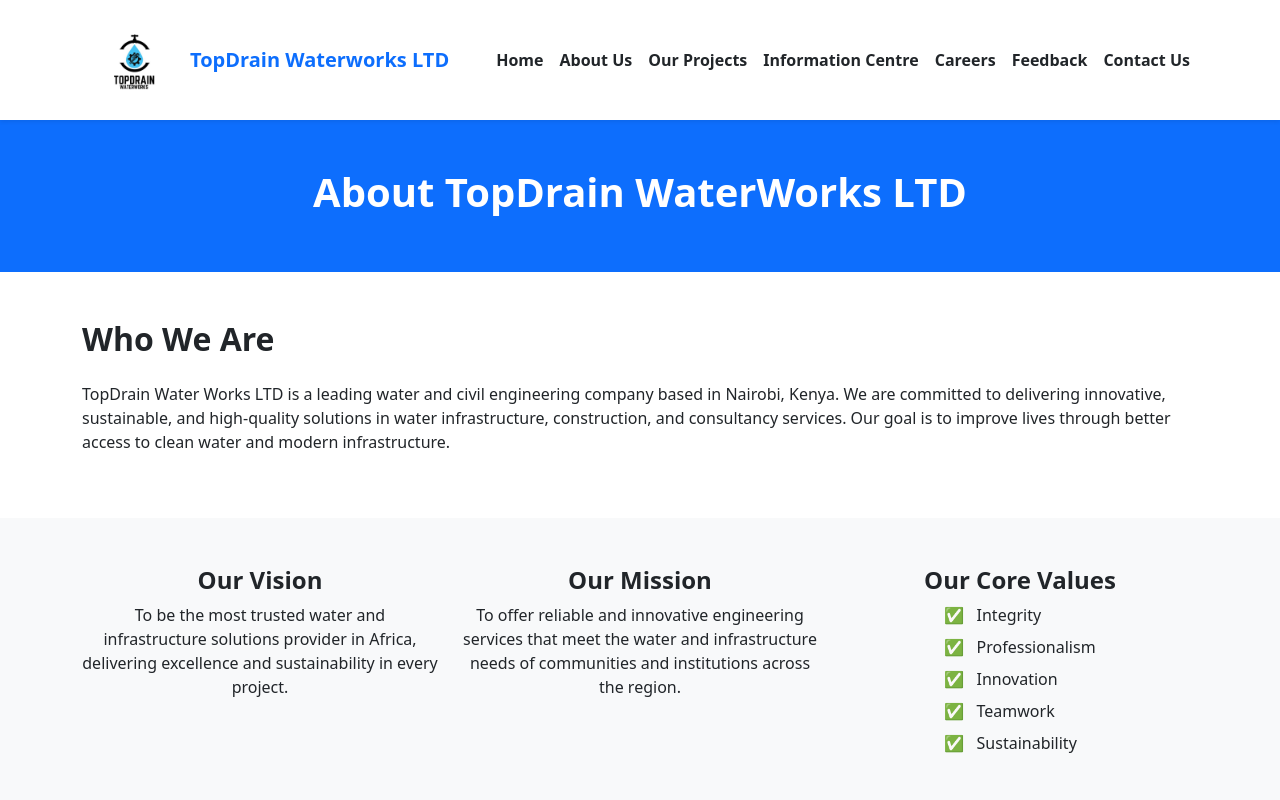
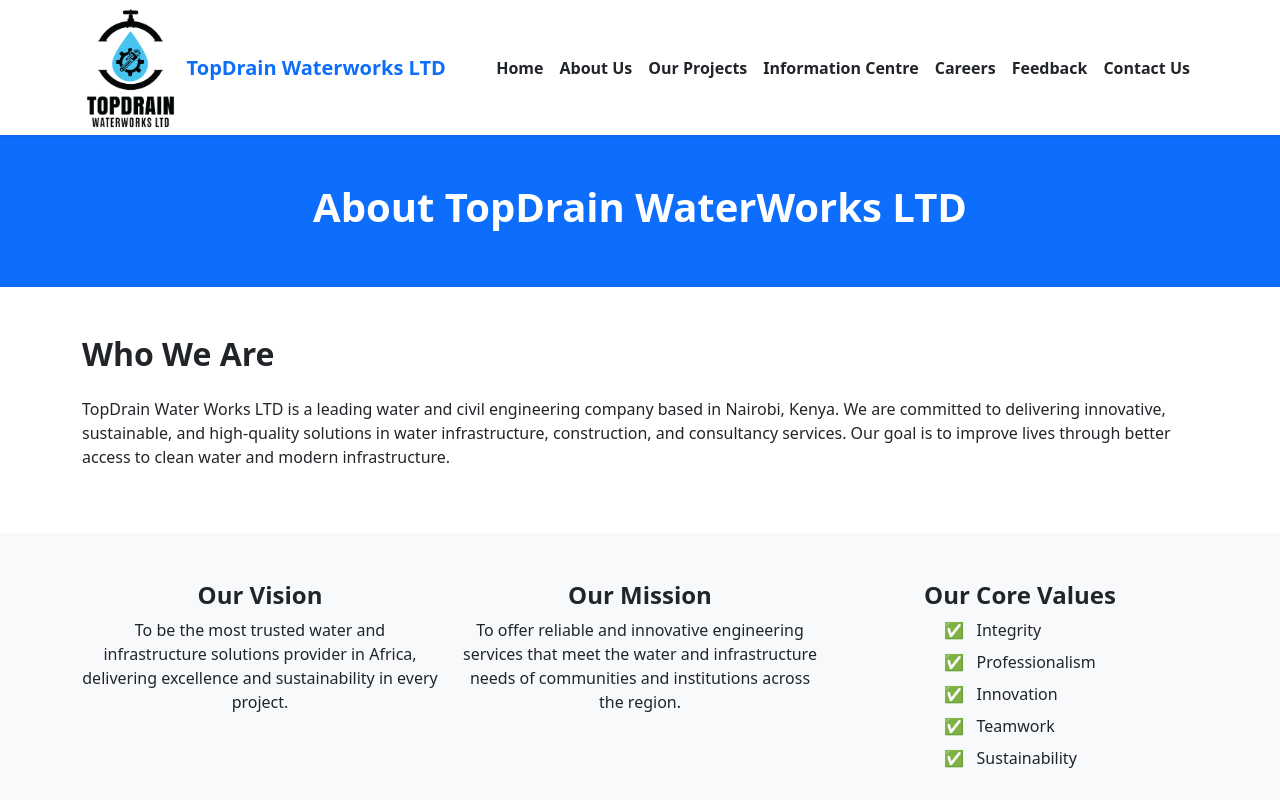
Before and after one commit to MarkBrianK/Top-drain-water-works, a React (Create React App) app: page /about in a window 1280 px wide. Shown: the top 800 px of the page. Built offline with nearby package versions, Linux system fonts and the light colour scheme; what @cloudinary/url-gen would draw is missing.

Commit message:
:art: change logo

```diff
--- a/src/Components/Header.jsx
+++ b/src/Components/Header.jsx
@@ -1,7 +1,7 @@
 import React from "react";
 import { Navbar, Nav, Container } from "react-bootstrap";
 import { Link } from "react-router-dom";
-import logo from "../Assets/Images/logo.jpg";
+import logo from "../Assets/Images/logo.png";
 
 export default function Header() {
   const navItems = [
@@ -15,13 +15,13 @@
   ];
 
   return (
-    <Navbar expand="md" className="shadow-sm bg-white" style={{ maxHeight: "120px" }}>
+    <Navbar expand="md" className="shadow-sm bg-white" style={{ maxHeight: "135px" }}>
       <Container>
         <Navbar.Brand as={Link} to="/" className="d-flex align-items-center">
           <img
             src={logo}
             alt="TopDrain Logo"
-            height="100"
+            height="125"
             className="d-inline-block align-top me-2"
           />
           <span className="fw-bold text-primary">TopDrain Waterworks LTD</span>
```
Also changed, not shown: src/Assets/Images/logo.jpg (deleted), src/Assets/Images/logo.png (added), src/Components/ContactUs.jsx (indentation only).
